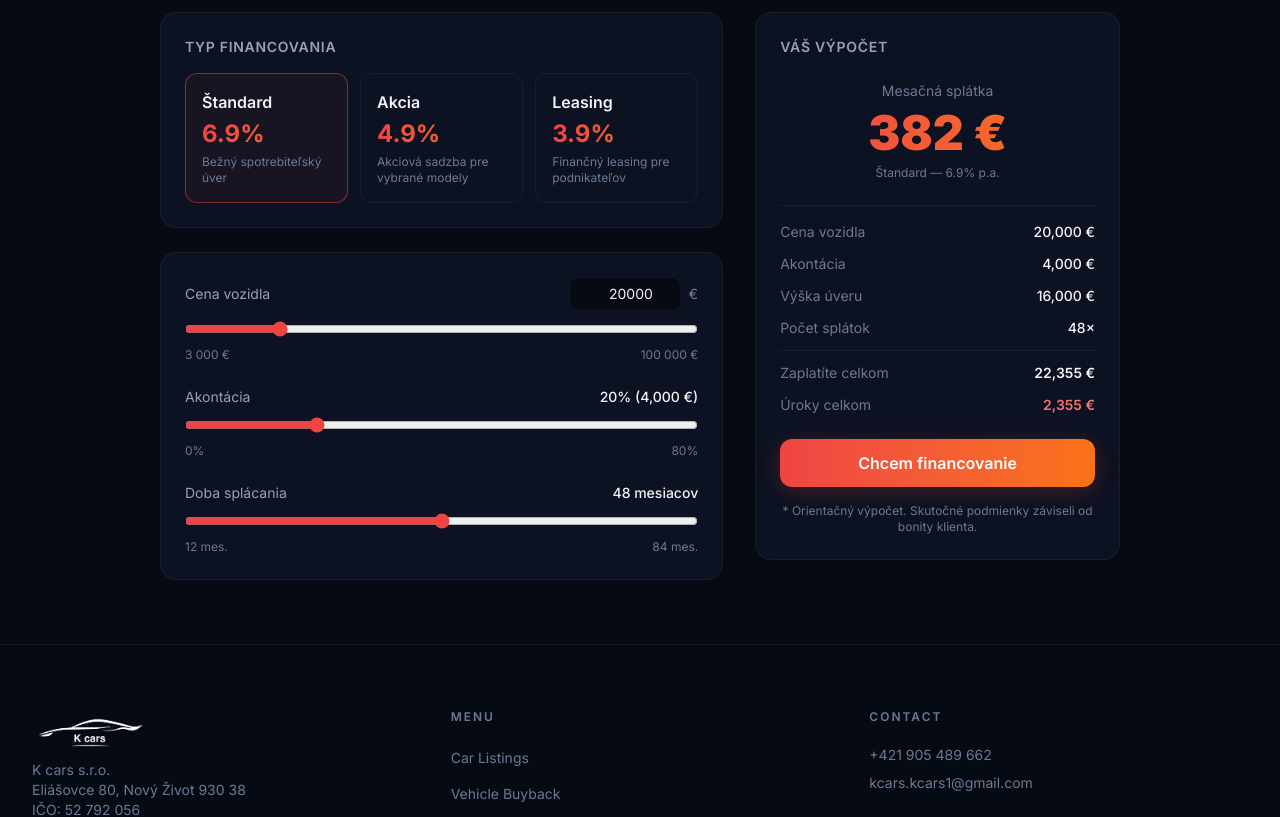
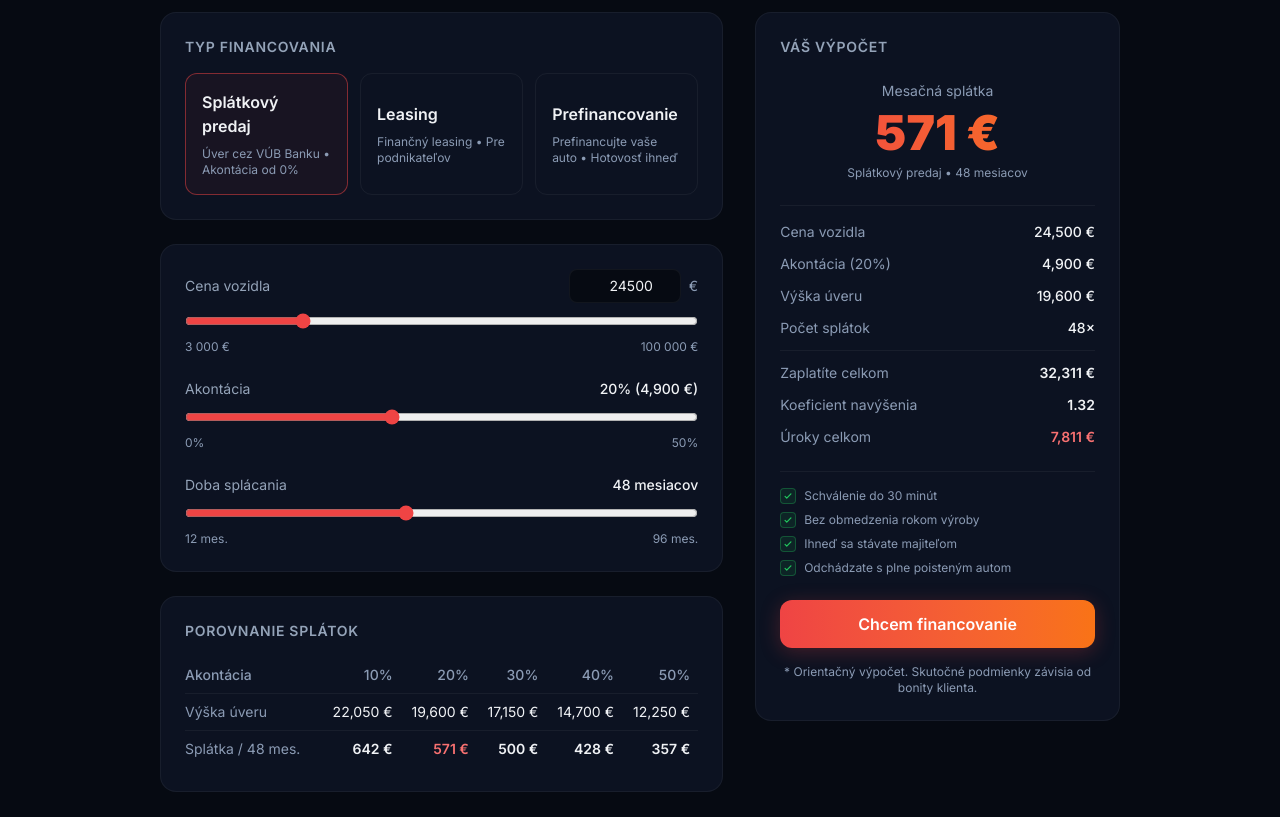
Before and after one commit to Richard-Vass/kcars-web, a Next.js app: page /en/leasing in a window 1280 px wide. Shown: the part 260-1077 px from the top of the page. Built offline with nearby package versions, Linux system fonts and the light colour scheme.

Commit message:
Calculator: exact VÚB rates, comparison table, koeficient navýšenia, benefits

```diff
--- a/src/app/[locale]/leasing/page.tsx
+++ b/src/app/[locale]/leasing/page.tsx
@@ -2,32 +2,69 @@
 
 import { useState } from "react";
 
-const rates = [
-  { name: "Štandard", rate: 0.069, desc: "Bežný spotrebiteľský úver" },
-  { name: "Akcia", rate: 0.049, desc: "Akciová sadzba pre vybrané modely" },
-  { name: "Leasing", rate: 0.039, desc: "Finančný leasing pre podnikateľov" },
+// VÚB Banka rate table — monthly rates derived from actual VÚB offer
+// Rate varies by term length (shorter = higher rate)
+const vubMonthlyRates: Record<number, number> = {
+  12: 0.0160,
+  18: 0.0158,
+  24: 0.0155,
+  30: 0.0153,
+  36: 0.0150,
+  42: 0.0148,
+  48: 0.014618,  // VÚB: 571.07 at 19600/48
+  54: 0.01420,
+  60: 0.013780,  // VÚB: 482.24 at 19600/60
+  66: 0.01350,
+  72: 0.013248,  // VÚB: 424.06 at 19600/72
+  78: 0.01305,
+  84: 0.012879,  // VÚB: 383.24 at 19600/84
+  90: 0.01275,
+  96: 0.012620,  // VÚB: 353.37 at 19600/96
+};
+
+function getMonthlyRate(months: number, type: number): number {
+  // Type 0 = Splátkový predaj (VÚB sadzba)
+  // Type 1 = Leasing (nižšia sadzba ~75% VÚB)
+  // Type 2 = Prefinancovanie (~90% VÚB)
+  const multiplier = type === 0 ? 1.0 : type === 1 ? 0.75 : 0.90;
+
+  // Find closest matching rate
+  const keys = Object.keys(vubMonthlyRates).map(Number).sort((a, b) => a - b);
+  let closest = keys[0];
+  for (const k of keys) {
+    if (Math.abs(k - months) < Math.abs(closest - months)) {
+      closest = k;
+    }
+  }
+  return vubMonthlyRates[closest] * multiplier;
+}
+
+const rateTypes = [
+  { name: "Splátkový predaj", desc: "Úver cez VÚB Banku • Akontácia od 0%" },
+  { name: "Leasing", desc: "Finančný leasing • Pre podnikateľov" },
+  { name: "Prefinancovanie", desc: "Prefinancujte vaše auto • Hotovosť ihneď" },
 ];
 
 export default function LeasingPage() {
-  const [price, setPrice] = useState(20000);
+  const [price, setPrice] = useState(24500);
   const [downPaymentPct, setDownPaymentPct] = useState(20);
   const [months, setMonths] = useState(48);
   const [selectedRate, setSelectedRate] = useState(0);
 
   const downPayment = Math.round(price * (downPaymentPct / 100));
   const loanAmount = price - downPayment;
-  const monthlyRate = rates[selectedRate].rate / 12;
+  const monthlyRate = getMonthlyRate(months, selectedRate);
+  const annualRate = monthlyRate * 12;
 
   const monthlyPayment =
-    loanAmount > 0
+    loanAmount > 0 && monthlyRate > 0
       ? (loanAmount * monthlyRate * Math.pow(1 + monthlyRate, months)) /
         (Math.pow(1 + monthlyRate, months) - 1)
       : 0;
 
   const totalPaid = monthlyPayment * months + downPayment;
   const totalInterest = totalPaid - price;
-
-  const inputClass = "w-full bg-[#060a12] border border-white/5 rounded-xl px-4 py-3 text-sm text-[#f0f2f5] focus:border-[#ef4444]/50 focus:outline-none transition-colors";
+  const koeficient = price > 0 ? totalPaid / price : 0;
 
   return (
     <div className="pt-24 pb-16">
@@ -39,10 +76,10 @@ export default function LeasingPage() {
             <div className="w-8 h-0.5 bg-gradient-to-r from-[#f97316] to-[#ef4444] rounded-full" />
           </div>
           <h1 className="text-3xl sm:text-4xl font-bold text-[#f0f2f5]" style={{ fontFamily: "var(--font-outfit), sans-serif" }}>
-            Leasingová kalkulačka
+            Kalkulačka splátok
           </h1>
           <p className="text-[#94a3b8] mt-3 max-w-lg mx-auto">
-            Vypočítajte si orientačné mesačné splátky. Skutočné podmienky sa môžu líšiť podľa bonity.
+            Vypočítajte si orientačné mesačné splátky. Schválenie úveru do 30 minút. Akontácia od 0%.
           </p>
         </div>
 
@@ -53,7 +90,7 @@ export default function LeasingPage() {
             <div className="bg-[#0c1221] rounded-2xl border border-white/5 p-6">
               <h3 className="text-sm font-semibold text-[#94a3b8] uppercase tracking-wider mb-4">Typ financovania</h3>
               <div className="grid grid-cols-1 sm:grid-cols-3 gap-3">
-                {rates.map((r, i) => (
+                {rateTypes.map((r, i) => (
                   <button
                     key={i}
                     type="button"
@@ -65,10 +102,7 @@ export default function LeasingPage() {
                     }`}
                   >
                     <p className="font-semibold text-[#f0f2f5]">{r.name}</p>
-                    <p className="text-2xl font-bold bg-gradient-to-r from-[#ef4444] to-[#f97316] bg-clip-text text-transparent mt-1">
-                      {(r.rate * 100).toFixed(1)}%
-                    </p>
-                    <p className="text-xs text-[#6b7a94] mt-1">{r.desc}</p>
+                    <p className="text-xs text-[#8b9bb4] mt-2">{r.desc}</p>
                   </button>
                 ))}
               </div>
@@ -86,7 +120,7 @@ export default function LeasingPage() {
                       onChange={(e) => setPrice(Number(e.target.value))}
                       className="w-28 bg-[#060a12] border border-white/5 rounded-lg px-3 py-1.5 text-sm text-right text-[#f0f2f5] focus:border-[#ef4444]/50 focus:outline-none"
                     />
-                    <span className="text-sm text-[#6b7a94]">€</span>
+                    <span className="text-sm text-[#8b9bb4]">€</span>
                   </div>
                 </div>
                 <input
@@ -98,7 +132,7 @@ export default function LeasingPage() {
                   onChange={(e) => setPrice(Number(e.target.value))}
                   className="w-full accent-[#ef4444]"
                 />
-                <div className="flex justify-between text-xs text-[#6b7a94] mt-1">
+                <div className="flex justify-between text-xs text-[#8b9bb4] mt-1">
                   <span>3 000 €</span>
                   <span>100 000 €</span>
                 </div>
@@ -114,15 +148,15 @@ export default function LeasingPage() {
                 <input
                   type="range"
                   min={0}
-                  max={80}
-                  step={5}
+                  max={50}
+                  step={10}
                   value={downPaymentPct}
                   onChange={(e) => setDownPaymentPct(Number(e.target.value))}
                   className="w-full accent-[#ef4444]"
                 />
-                <div className="flex justify-between text-xs text-[#6b7a94] mt-1">
+                <div className="flex justify-between text-xs text-[#8b9bb4] mt-1">
                   <span>0%</span>
-                  <span>80%</span>
+                  <span>50%</span>
                 </div>
               </div>
 
@@ -134,16 +168,56 @@ export default function LeasingPage() {
                 <input
                   type="range"
                   min={12}
-                  max={84}
-                  step={6}
+                  max={96}
+                  step={12}
                   value={months}
                   onChange={(e) => setMonths(Number(e.target.value))}
                   className="w-full accent-[#ef4444]"
                 />
-                <div className="flex justify-between text-xs text-[#6b7a94] mt-1">
+                <div className="flex justify-between text-xs text-[#8b9bb4] mt-1">
                   <span>12 mes.</span>
-                  <span>84 mes.</span>
+                  <span>96 mes.</span>
                 </div>
+              </div>
+            </div>
+
+            {/* Quick comparison table */}
+            <div className="bg-[#0c1221] rounded-2xl border border-white/5 p-6">
+              <h3 className="text-sm font-semibold text-[#94a3b8] uppercase tracking-wider mb-4">Porovnanie splátok</h3>
+              <div className="overflow-x-auto">
+                <table className="w-full text-sm">
+                  <thead>
+                    <tr className="border-b border-white/5">
+                      <th className="text-left text-[#8b9bb4] font-medium py-2 pr-4">Akontácia</th>
+                      {[10, 20, 30, 40, 50].map((pct) => (
+                        <th key={pct} className="text-right text-[#8b9bb4] font-medium py-2 px-2">{pct}%</th>
+                      ))}
+                    </tr>
+                  </thead>
+                  <tbody>
+                    <tr>
+                      <td className="text-[#8b9bb4] py-2 pr-4">Výška úveru</td>
+                      {[10, 20, 30, 40, 50].map((pct) => {
+                        const loan = price - Math.round(price * pct / 100);
+                        return <td key={pct} className="text-right text-[#f0f2f5] py-2 px-2">{loan.toLocaleString()} €</td>;
+                      })}
+                    </tr>
+                    <tr className="border-t border-white/5">
+                      <td className="text-[#8b9bb4] py-2 pr-4">Splátka / {months} mes.</td>
+                      {[10, 20, 30, 40, 50].map((pct) => {
+                        const loan = price - Math.round(price * pct / 100);
+                        const r = getMonthlyRate(months, selectedRate);
+                        const pmt = loan > 0 ? (loan * r * Math.pow(1 + r, months)) / (Math.pow(1 + r, months) - 1) : 0;
+                        const isSelected = pct === downPaymentPct;
+                        return (
+                          <td key={pct} className={`text-right py-2 px-2 font-semibold ${isSelected ? "text-[#f87171]" : "text-[#f0f2f5]"}`}>
+                            {Math.round(pmt).toLocaleString()} €
+                          </td>
+                        );
+                      })}
+                    </tr>
+                  </tbody>
+                </table>
               </div>
             </div>
           </div>
@@ -154,40 +228,63 @@ export default function LeasingPage() {
               <h3 className="text-sm font-semibold text-[#94a3b8] uppercase tracking-wider mb-6">Váš výpočet</h3>
 
               <div className="text-center mb-6">
-                <p className="text-sm text-[#6b7a94]">Mesačná splátka</p>
+                <p className="text-sm text-[#8b9bb4]">Mesačná splátka</p>
                 <p className="text-5xl font-black bg-gradient-to-r from-[#ef4444] to-[#f97316] bg-clip-text text-transparent mt-2">
                   {Math.round(monthlyPayment).toLocaleString()} €
                 </p>
-                <p className="text-xs text-[#6b7a94] mt-2">
-                  {rates[selectedRate].name} — {(rates[selectedRate].rate * 100).toFixed(1)}% p.a.
+                <p className="text-xs text-[#8b9bb4] mt-2">
+                  {rateTypes[selectedRate].name} • {months} mesiacov
                 </p>
               </div>
 
               <div className="space-y-3 pt-4 border-t border-white/5">
                 <div className="flex justify-between text-sm">
-                  <span className="text-[#6b7a94]">Cena vozidla</span>
+                  <span className="text-[#8b9bb4]">Cena vozidla</span>
                   <span className="text-[#f0f2f5] font-medium">{price.toLocaleString()} €</span>
                 </div>
                 <div className="flex justify-between text-sm">
-                  <span className="text-[#6b7a94]">Akontácia</span>
+                  <span className="text-[#8b9bb4]">Akontácia ({downPaymentPct}%)</span>
                   <span className="text-[#f0f2f5] font-medium">{downPayment.toLocaleString()} €</span>
                 </div>
                 <div className="flex justify-between text-sm">
-                  <span className="text-[#6b7a94]">Výška úveru</span>
+                  <span className="text-[#8b9bb4]">Výška úveru</span>
                   <span className="text-[#f0f2f5] font-medium">{loanAmount.toLocaleString()} €</span>
                 </div>
                 <div className="flex justify-between text-sm">
-                  <span className="text-[#6b7a94]">Počet splátok</span>
+                  <span className="text-[#8b9bb4]">Počet splátok</span>
                   <span className="text-[#f0f2f5] font-medium">{months}×</span>
                 </div>
                 <div className="flex justify-between text-sm pt-3 border-t border-white/5">
-                  <span className="text-[#6b7a94]">Zaplatíte celkom</span>
+                  <span className="text-[#8b9bb4]">Zaplatíte celkom</span>
                   <span className="text-[#f0f2f5] font-semibold">{Math.round(totalPaid).toLocaleString()} €</span>
                 </div>
                 <div className="flex justify-between text-sm">
-                  <span className="text-[#6b7a94]">Úroky celkom</span>
+                  <span className="text-[#8b9bb4]">Koeficient navýšenia</span>
+                  <span className="text-[#f0f2f5] font-semibold">{koeficient.toFixed(2)}</span>
+                </div>
+                <div className="flex justify-between text-sm">
+                  <span className="text-[#8b9bb4]">Úroky celkom</span>
                   <span className="text-[#f87171] font-semibold">{Math.round(totalInterest).toLocaleString()} €</span>
                 </div>
+              </div>
+
+              {/* Benefits */}
+              <div className="mt-6 pt-4 border-t border-white/5 space-y-2">
+                {[
+                  "Schválenie do 30 minút",
+                  "Bez obmedzenia rokom výroby",
+                  "Ihneď sa stávate majiteľom",
+                  "Odchádzate s plne poisteným autom",
+                ].map((b) => (
+                  <div key={b} className="flex items-center gap-2">
+                    <div className="w-4 h-4 bg-[#22c55e]/10 border border-[#22c55e]/30 rounded flex items-center justify-center flex-shrink-0">
+                      <svg className="w-2.5 h-2.5 text-[#22c55e]" fill="none" viewBox="0 0 24 24" stroke="currentColor">
+                        <path strokeLinecap="round" strokeLinejoin="round" strokeWidth={3} d="M5 13l4 4L19 7" />
+                      </svg>
+                    </div>
+                    <span className="text-xs text-[#8b9bb4]">{b}</span>
+                  </div>
+                ))}
               </div>
 
               <a
@@ -197,8 +294,8 @@ export default function LeasingPage() {
                 Chcem financovanie
               </a>
 
-              <p className="text-xs text-[#6b7a94] mt-4 text-center">
-                * Orientačný výpočet. Skutočné podmienky záviseli od bonity klienta.
+              <p className="text-xs text-[#8b9bb4] mt-4 text-center">
+                * Orientačný výpočet. Skutočné podmienky závisia od bonity klienta.
               </p>
             </div>
           </div>
```
